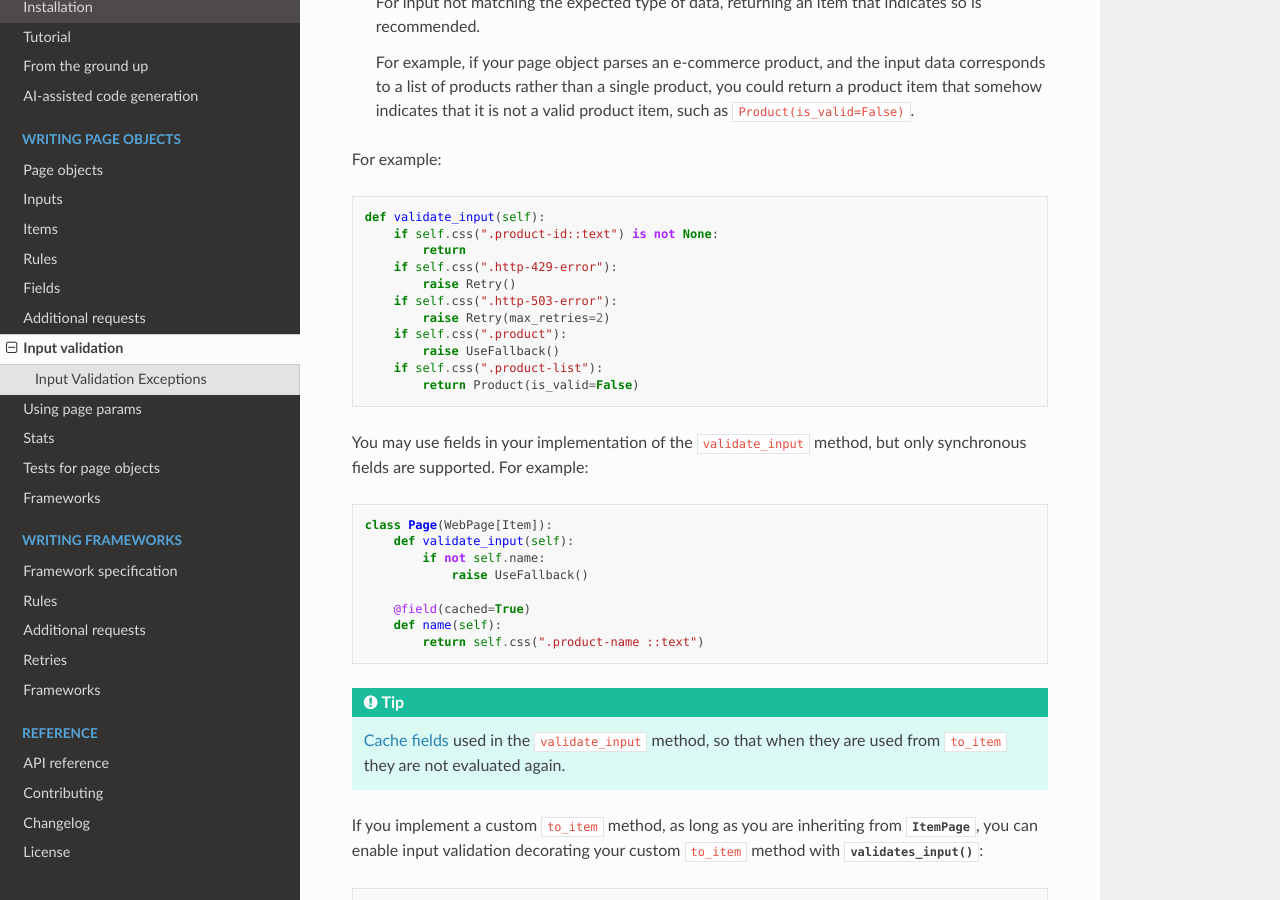
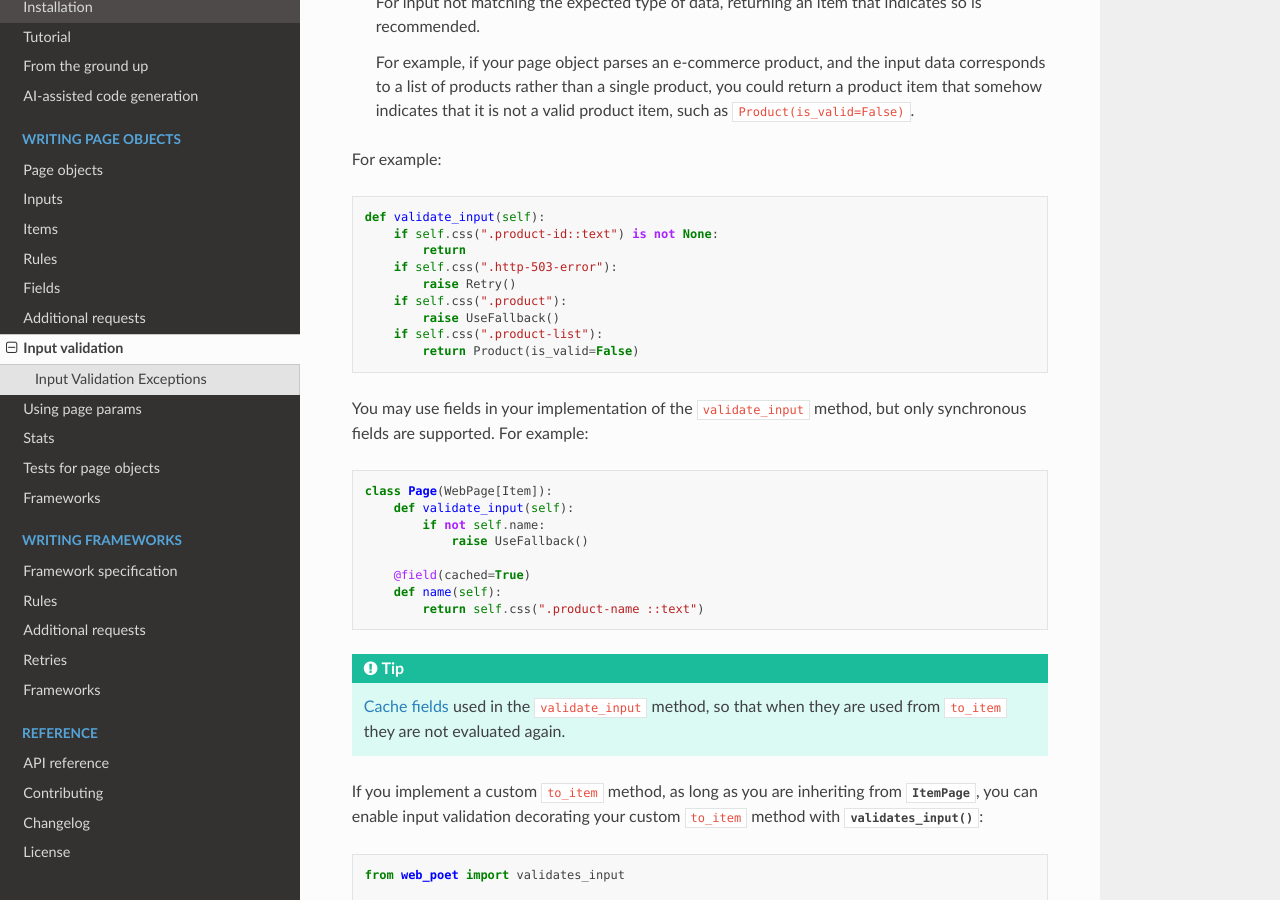
Before and after one commit to scrapinghub/web-poet, a Sphinx documentation site: the page built from docs/page-objects/input-validation.rst, in a window 1280 px wide and 900 px high, scrolled down 990 px. Built offline with Sphinx 7.4.7 and the Read the Docs theme 3.1.0, drawn with Linux system fonts in a browser that asks for light colours.

```diff
--- a/docs/page-objects/input-validation.rst
+++ b/docs/page-objects/input-validation.rst
@@ -62,10 +62,8 @@
    def validate_input(self):
        if self.css(".product-id::text") is not None:
            return
-       if self.css(".http-429-error"):
+       if self.css(".http-503-error"):
            raise Retry()
-       if self.css(".http-503-error"):
-           raise Retry(max_retries=2)
        if self.css(".product"):
            raise UseFallback()
        if self.css(".product-list"):
```
